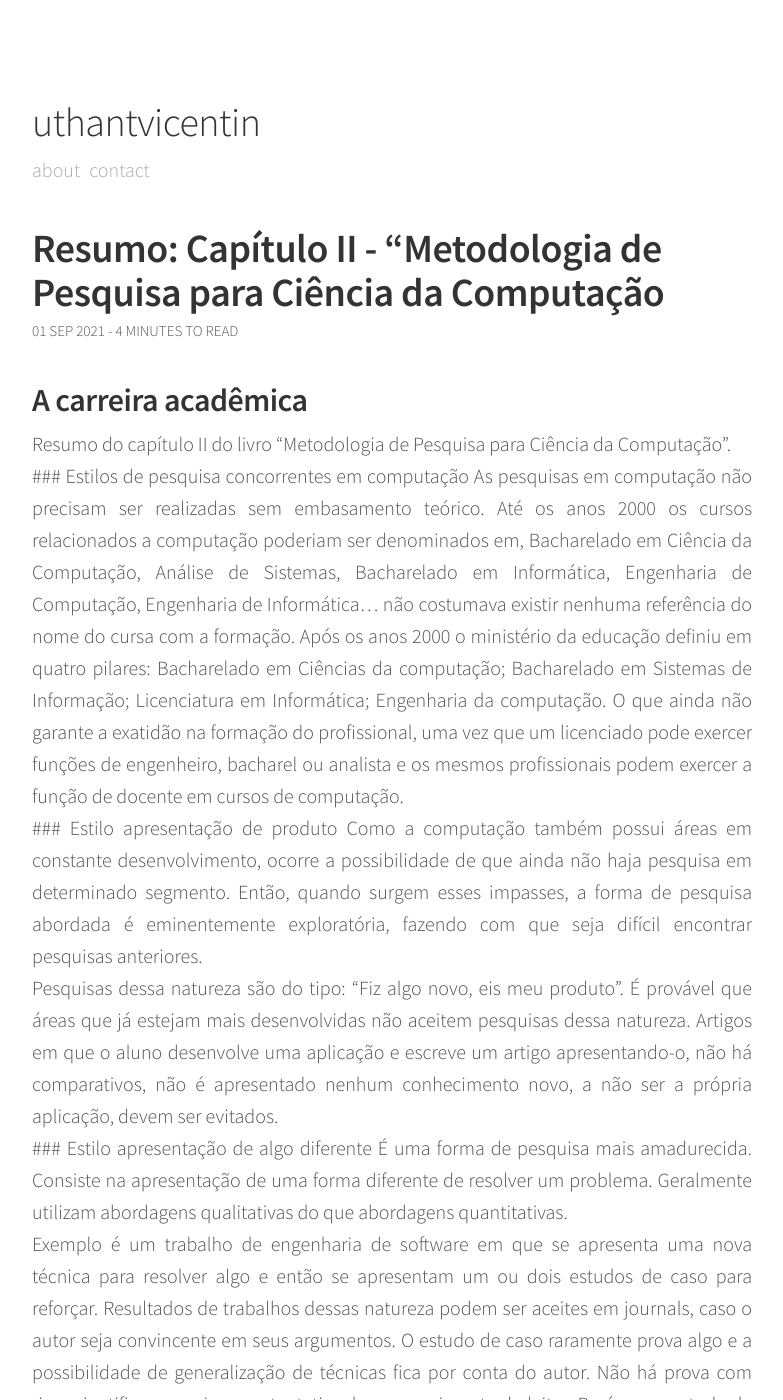
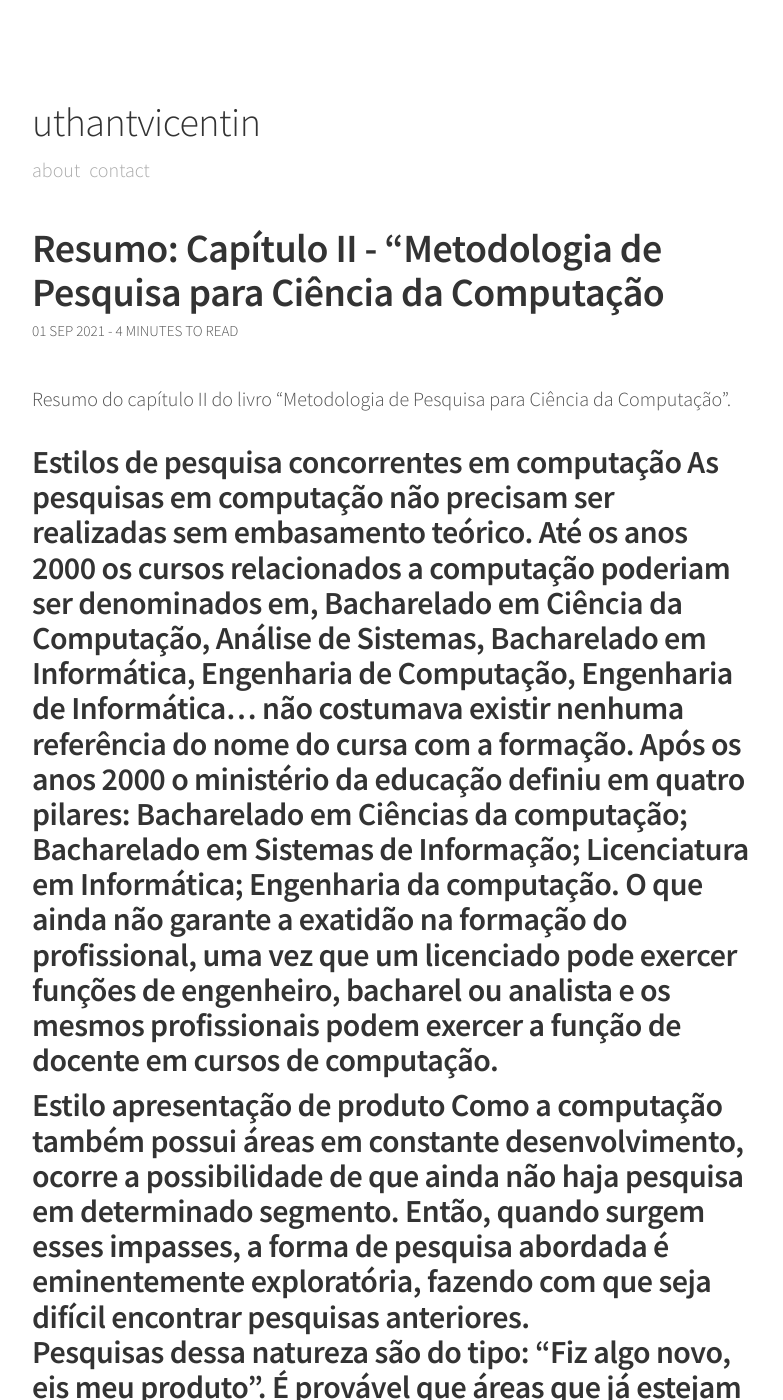
Before and after one commit to uthantvicentin/uthantvicentin.github.io, a Jekyll site: the page built from _posts/2021-09-01-Capitulo-II-metodologia-pesquisa-computacao.md, in a window 1280 px wide and 1400 px high. Shown: the whole window, without its empty margins (248-1031 px from the left). Built offline with Jekyll 4.4.1, drawn with Linux system fonts in a browser that asks for light colours; comment, search, counter and statistics services are not loaded; some of the changed text lies outside the part shown.

```diff
--- a/_posts/2021-09-01-Capitulo-II-metodologia-pesquisa-computacao.md
+++ b/_posts/2021-09-01-Capitulo-II-metodologia-pesquisa-computacao.md
@@ -3,17 +3,16 @@
 title:  "Resumo: Capítulo II - “Metodologia de Pesquisa para Ciência da Computação"
 ---
 
-## A carreira acadêmica
 <p style='text-align: justify;'>
 Resumo do capítulo II do livro “Metodologia de Pesquisa para Ciência da Computação”.
 <br>
 
-### Estilos de pesquisa concorrentes em computação
+<h2> Estilos de pesquisa concorrentes em computação
 
 As pesquisas em computação não precisam ser realizadas sem embasamento teórico. Até os anos 2000 os cursos relacionados a computação poderiam ser denominados em, Bacharelado em Ciência da Computação, Análise de Sistemas, Bacharelado em Informática, Engenharia de Computação, Engenharia de Informática… não costumava existir nenhuma referência do nome do cursa com a formação. Após os anos 2000 o ministério da educação definiu em quatro pilares: Bacharelado em Ciências da computação; Bacharelado em Sistemas de Informação; Licenciatura em Informática; Engenharia da computação. O que ainda não garante a exatidão na formação do profissional, uma vez que um licenciado pode exercer funções de engenheiro, bacharel ou analista e os mesmos profissionais podem exercer a função de docente em cursos de computação.
 <br>
 
-### Estilo apresentação de produto
+<h2> Estilo apresentação de produto
     Como a computação também possui áreas em constante desenvolvimento, ocorre a possibilidade de que ainda não haja pesquisa em determinado segmento. Então, quando surgem esses impasses, a forma de pesquisa abordada é eminentemente exploratória, fazendo com que seja difícil encontrar pesquisas anteriores.
 <br>
 Pesquisas dessa natureza são do tipo: “Fiz algo novo, eis meu produto”. É provável que áreas que já estejam mais desenvolvidas não aceitem pesquisas dessa natureza. Artigos em que o aluno desenvolve uma aplicação e escreve um artigo apresentando-o, não há comparativos, não é apresentado nenhum conhecimento novo, a não ser a própria aplicação, devem ser evitados.
```
